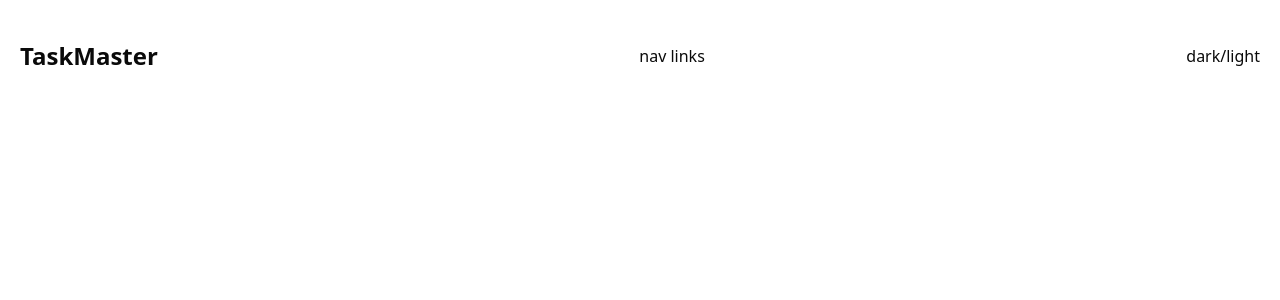
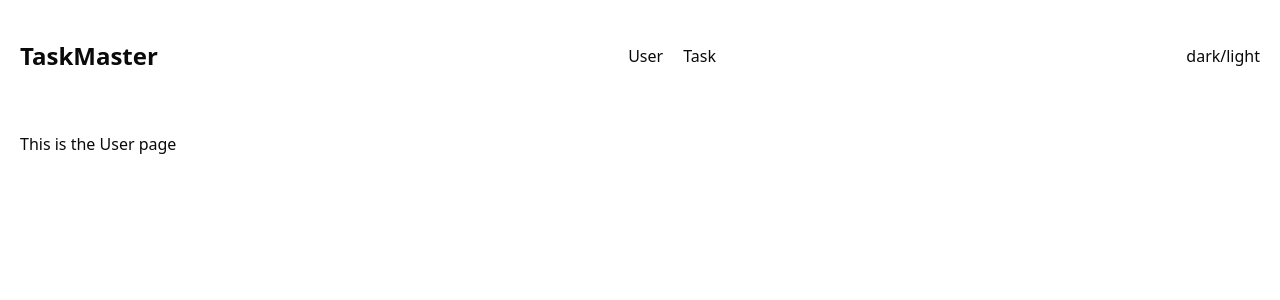
Before and after one commit to Sabuj-Chowdhury/Redux, a React (Vite) app in the folder Basic_TODO_Redux_with_shadcn/: page / in a window 1280 px wide. Shown: the top 300 px of the page. Built offline with nearby package versions, Linux system fonts and the light colour scheme.

Commit message:
routes create and links in nav

```diff
--- a/Basic_TODO_Redux_with_shadcn/src/App.tsx
+++ b/Basic_TODO_Redux_with_shadcn/src/App.tsx
@@ -1,9 +1,13 @@
+import { Outlet } from "react-router";
 import Navbar from "./components/layout/Navbar";
 
 function App() {
   return (
     <div>
       <Navbar />
+      <div className="max-w-7xl mx-auto m-5 p-5">
+        <Outlet></Outlet>
+      </div>
     </div>
   );
 }
--- a/Basic_TODO_Redux_with_shadcn/src/components/layout/Navbar.tsx
+++ b/Basic_TODO_Redux_with_shadcn/src/components/layout/Navbar.tsx
@@ -1,10 +1,15 @@
+import { Link } from "react-router";
+
 const Navbar = () => {
   return (
     <nav className="max-w-7xl mx-auto p-5 m-5 flex justify-between items-center ">
       {/* logo */}
       <div className="font-bold text-2xl"> TaskMaster</div>
       {/* nav links */}
-      <div>nav links</div>
+      <div className="flex items-center gap-5">
+        <Link to="/">User</Link>
+        <Link to="/task">Task</Link>
+      </div>
       {/* dark/light mood */}
       <div>dark/light</div>
     </nav>
--- a/Basic_TODO_Redux_with_shadcn/src/routes/router.tsx
+++ b/Basic_TODO_Redux_with_shadcn/src/routes/router.tsx
@@ -1,10 +1,22 @@
 import App from "@/App";
+import Task from "@/pages/Task";
+import Users from "@/pages/Users";
 import { createBrowserRouter } from "react-router";
 
 const router = createBrowserRouter([
   {
     path: "/",
     Component: App,
+    children: [
+      {
+        index: true,
+        Component: Users,
+      },
+      {
+        path: "task",
+        Component: Task,
+      },
+    ],
   },
 ]);
 
```
